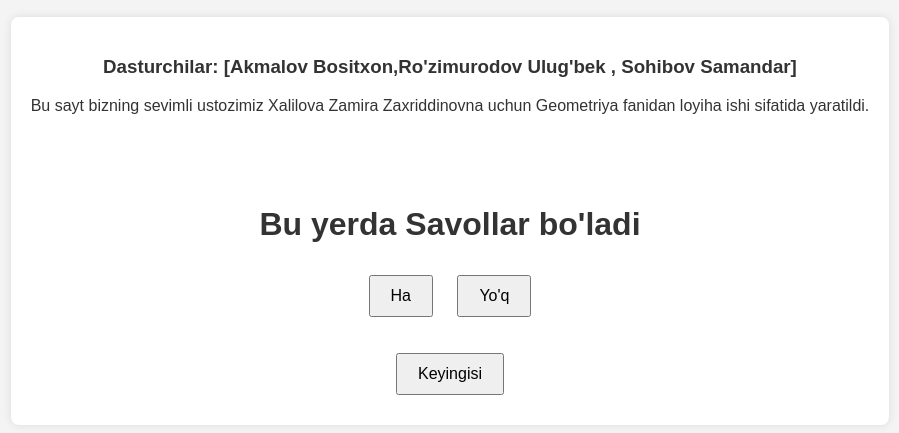
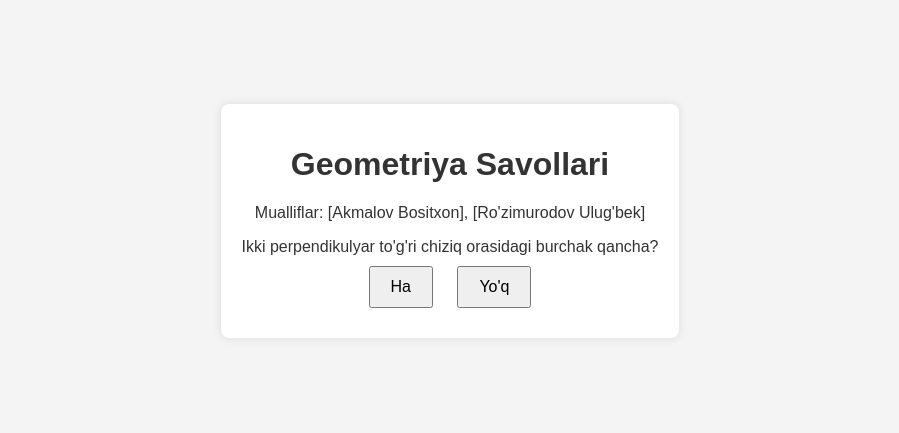
Before and after one commit to Bositkhann/My_geometry_project, a plain HTML site: page index.html in a window 1280 px wide. Shown: the part 179-612 px from the top of the page, without its empty margins (190-1089 px from the left). Drawn offline with Linux system fonts and the light colour scheme.

Commit message:
Update index.html

```diff
--- a/index.html
+++ b/index.html
@@ -1,5 +1,5 @@
 <!DOCTYPE html>
-<html lang="ru">
+<html lang="uz">
 <head>
     <meta charset="UTF-8">
     <meta name="viewport" content="width=device-width, initial-scale=1.0">
@@ -8,17 +8,15 @@
 </head>
 <body>
     <div class="container">
-        <h3>Dasturchilar: [Akmalov Bositxon,Ro'zimurodov Ulug'bek , Sohibov Samandar]</h3>
-
-        <p>Bu sayt bizning sevimli ustozimiz Xalilova Zamira Zaxriddinovna uchun Geometriya fanidan loyiha ishi sifatida yaratildi. </p>
-        <br><br><br>
-        <h1 id="question">Bu yerda Savollar bo'ladi</h1>
-        <div class="buttons">
-            <button id="yes">Ha</button>
-            <button id="no">Yo'q</button>
+        <h1>Geometriya Savollari</h1>
+        <p>Mualliflar: [Akmalov Bositxon], [Ro'zimurodov Ulug'bek]</p>
+        <div id="question-container">
+            <div id="question"></div>
+            <button id="yes-btn">Ha</button>
+            <button id="no-btn">Yo'q</button>
+            <button id="next-btn" style="display: none;">Keyingi</button>
+            <div id="answer" style="display: none;"></div>
         </div>
-        <p id="feedback"></p>
-        <button id="next">Keyingisi</button>
     </div>
     <script src="script.js"></script>
 </body>
```
